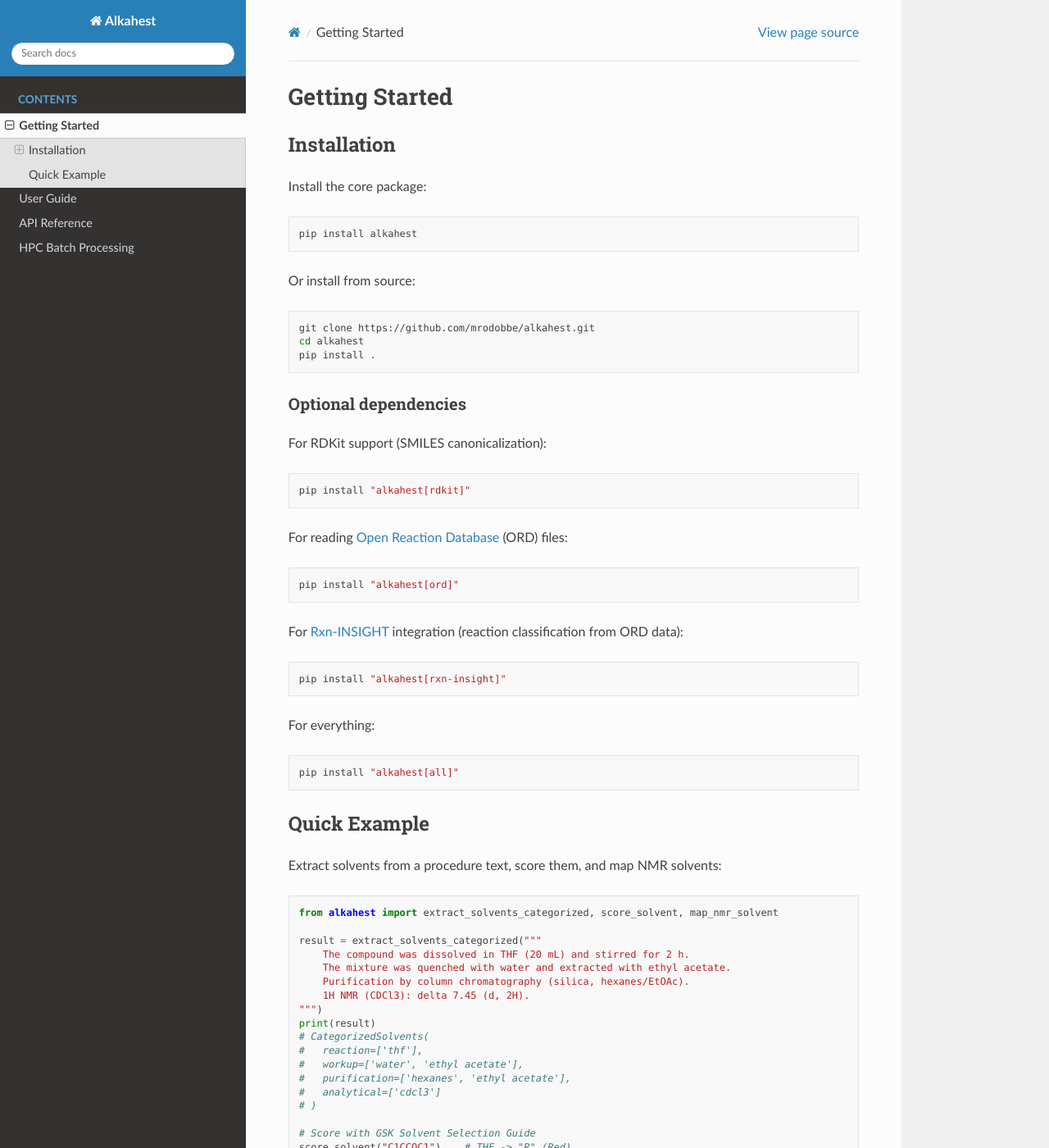
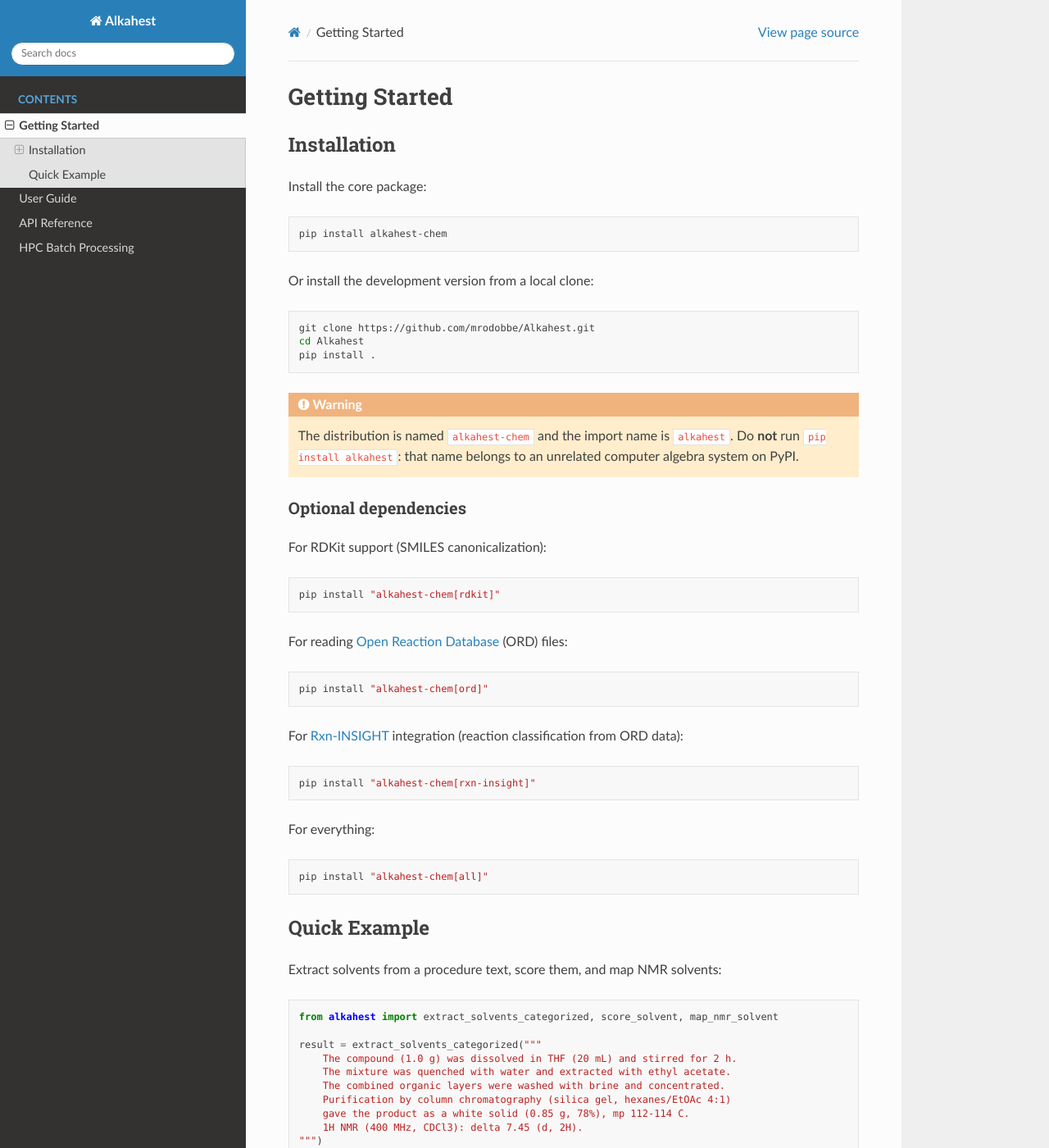
Before and after one commit to mrodobbe/Alkahest, a Sphinx documentation site: the page built from docs/getting_started.rst, in a window 1280 px wide and 1400 px high. Shown: the whole window at 82% size. Built offline with Sphinx 7.4.7 and the Read the Docs theme 3.1.0, drawn with Linux system fonts in a browser that asks for light colours; some of the changed text lies outside the part shown.

```diff
--- a/docs/getting_started.rst
+++ b/docs/getting_started.rst
@@ -8,15 +8,21 @@ Install the core package:
 
 .. code-block:: bash
 
-   pip install alkahest
+   pip install alkahest-chem
 
-Or install from source:
+Or install the development version from a local clone:
 
 .. code-block:: bash
 
-   git clone https://github.com/mrodobbe/alkahest.git
-   cd alkahest
+   git clone https://github.com/mrodobbe/Alkahest.git
+   cd Alkahest
    pip install .
+
+.. warning::
+
+   The distribution is named ``alkahest-chem`` and the import name is
+   ``alkahest``. Do **not** run ``pip install alkahest``: that name belongs to
+   an unrelated computer algebra system on PyPI.
 
 Optional dependencies
 ^^^^^^^^^^^^^^^^^^^^^
@@ -25,26 +31,26 @@ For RDKit support (SMILES canonicalization):
 
 .. code-block:: bash
 
-   pip install "alkahest[rdkit]"
+   pip install "alkahest-chem[rdkit]"
 
 For reading `Open Reaction Database <https://open-reaction-database.org/>`_ (ORD) files:
 
 .. code-block:: bash
 
-   pip install "alkahest[ord]"
+   pip install "alkahest-chem[ord]"
 
 For `Rxn-INSIGHT <https://github.com/mrodobbe/Rxn-INSIGHT>`_ integration
 (reaction classification from ORD data):
 
 .. code-block:: bash
 
-   pip install "alkahest[rxn-insight]"
+   pip install "alkahest-chem[rxn-insight]"
 
 For everything:
 
 .. code-block:: bash
 
-   pip install "alkahest[all]"
+   pip install "alkahest-chem[all]"
 
 
 Quick Example
@@ -57,16 +63,18 @@ Extract solvents from a procedure text, score them, and map NMR solvents:
    from alkahest import extract_solvents_categorized, score_solvent, map_nmr_solvent
 
    result = extract_solvents_categorized("""
-       The compound was dissolved in THF (20 mL) and stirred for 2 h.
+       The compound (1.0 g) was dissolved in THF (20 mL) and stirred for 2 h.
        The mixture was quenched with water and extracted with ethyl acetate.
-       Purification by column chromatography (silica, hexanes/EtOAc).
-       1H NMR (CDCl3): delta 7.45 (d, 2H).
+       The combined organic layers were washed with brine and concentrated.
+       Purification by column chromatography (silica gel, hexanes/EtOAc 4:1)
+       gave the product as a white solid (0.85 g, 78%), mp 112-114 C.
+       1H NMR (400 MHz, CDCl3): delta 7.45 (d, 2H).
    """)
    print(result)
    # CategorizedSolvents(
    #   reaction=['thf'],
-   #   workup=['water', 'ethyl acetate'],
-   #   purification=['hexanes', 'ethyl acetate'],
+   #   workup=['ethyl acetate', 'water'],
+   #   purification=['hexanes', 'etoac'],
    #   analytical=['cdcl3']
    # )
 
```
Also changed, not shown: README.md (+53 -12 lines), docs/index.rst (+6 -2 lines), docs/user_guide.rst (+12 -8 lines), 2 other files.
